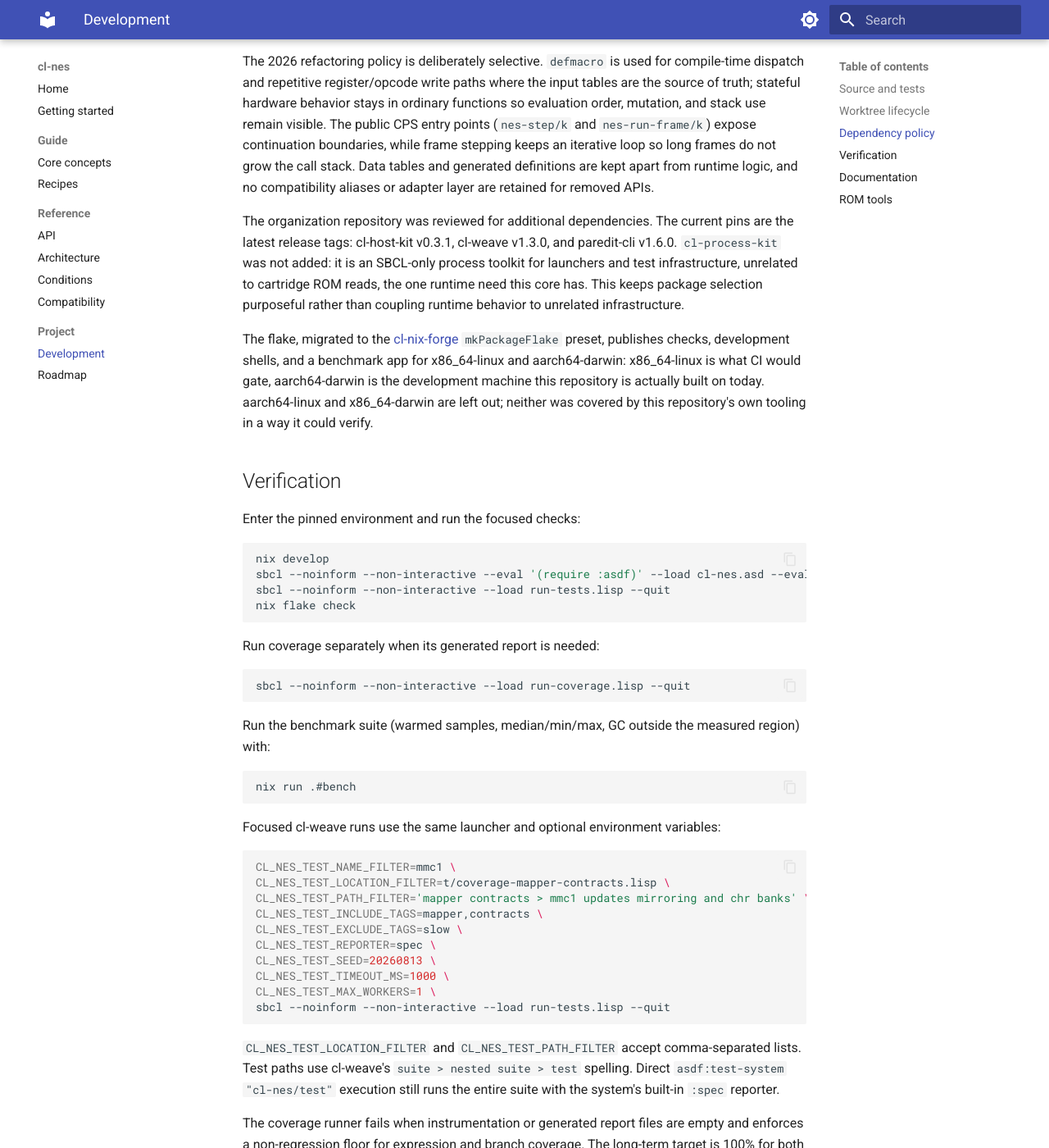
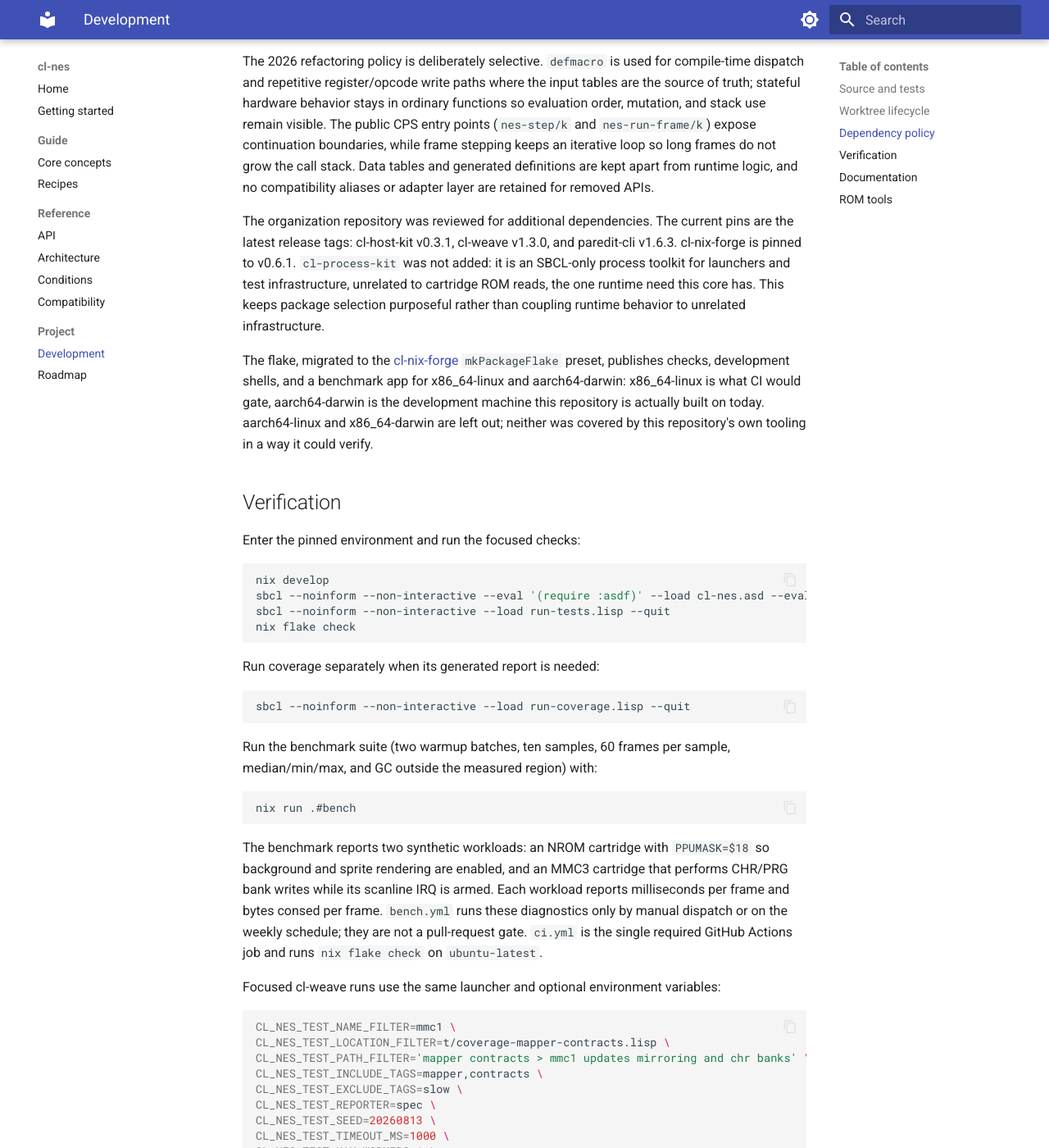
Before and after one commit to nerima-lisp/cl-nes, an MkDocs documentation site: the page built from docs/src/project/development.md, in a window 1280 px wide and 1400 px high, scrolled down 1528 px. Shown: the whole window at 82% size. Built offline with MkDocs 1.6.1 and Material for MkDocs 9.7.7, drawn with Linux system fonts in a browser that asks for light colours.

Commit message:
chore: update environment and benchmark workloads

```diff
--- a/docs/src/project/development.md
+++ b/docs/src/project/development.md
@@ -79,7 +79,8 @@ are retained for removed APIs.
 
 The organization repository was reviewed for additional dependencies. The
 current pins are the latest release tags: cl-host-kit v0.3.1, cl-weave
-v1.3.0, and paredit-cli v1.6.0. `cl-process-kit` was not added: it is an
+v1.3.0, and paredit-cli v1.6.3. cl-nix-forge is pinned to v0.6.1.
+`cl-process-kit` was not added: it is an
 SBCL-only process toolkit for launchers and test infrastructure, unrelated to
 cartridge ROM reads, the one runtime need this core has. This keeps package
 selection purposeful rather than coupling runtime behavior to unrelated
@@ -110,12 +111,20 @@ Run coverage separately when its generated report is needed:
 sbcl --noinform --non-interactive --load run-coverage.lisp --quit
 ~~~
 
-Run the benchmark suite (warmed samples, median/min/max, GC outside the
-measured region) with:
+Run the benchmark suite (two warmup batches, ten samples, 60 frames per
+sample, median/min/max, and GC outside the measured region) with:
 
 ~~~sh
 nix run .#bench
 ~~~
+
+The benchmark reports two synthetic workloads: an NROM cartridge with
+`PPUMASK=$18` so background and sprite rendering are enabled, and an MMC3
+cartridge that performs CHR/PRG bank writes while its scanline IRQ is armed.
+Each workload reports milliseconds per frame and bytes consed per frame.
+`bench.yml` runs these diagnostics only by manual dispatch or on the weekly
+schedule; they are not a pull-request gate. `ci.yml` is the single required
+GitHub Actions job and runs `nix flake check` on `ubuntu-latest`.
 
 Focused cl-weave runs use the same launcher and optional environment
 variables:
```
Also changed, not shown: 6 other files.
